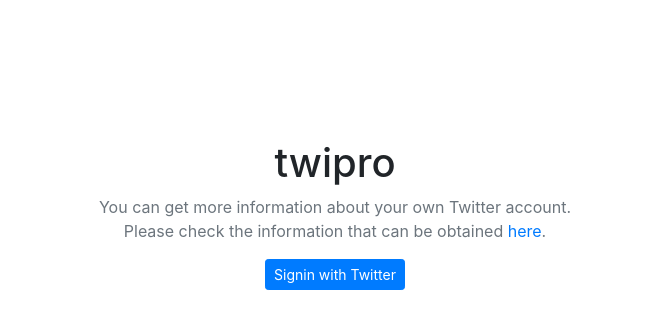
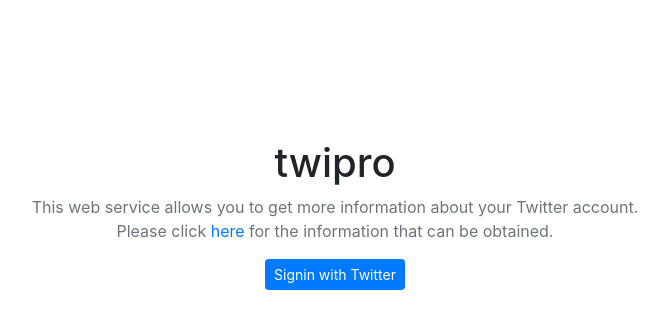
Before and after one commit to miya/learning_oauth, a Flask app: page / in a window 1280 px wide. Shown: the part 186-515 px from the top of the page, without its empty margins (305-970 px from the left). Run offline with Flask 2, Linux system fonts and the light colour scheme; some libraries are stand-ins or nearby versions.

Commit message:
style: 文章の訂正

```diff
--- a/src/templates/login.html
+++ b/src/templates/login.html
@@ -24,7 +24,7 @@
 <body>
     <div class="container-fluid text-center">
         <h1 class="display-5 ">twipro</h1>
-        <p class="text-muted">You can get more information about your own Twitter account.<br>Please check the information that can be obtained <a href="https://developer.twitter.com/en/docs/tweets/data-dictionary/overview/user-object">here</a>.</p>
+        <p class="text-muted">This web service allows you to get more information about your Twitter account.<br>Please click <a href="https://developer.twitter.com/en/docs/tweets/data-dictionary/overview/user-object">here</a> for the information that can be obtained.</p>
         <form action="/" method="POST">
             <button type="submit" class="btn btn-primary btn-sm">Signin with Twitter</button>
         </form>
```
